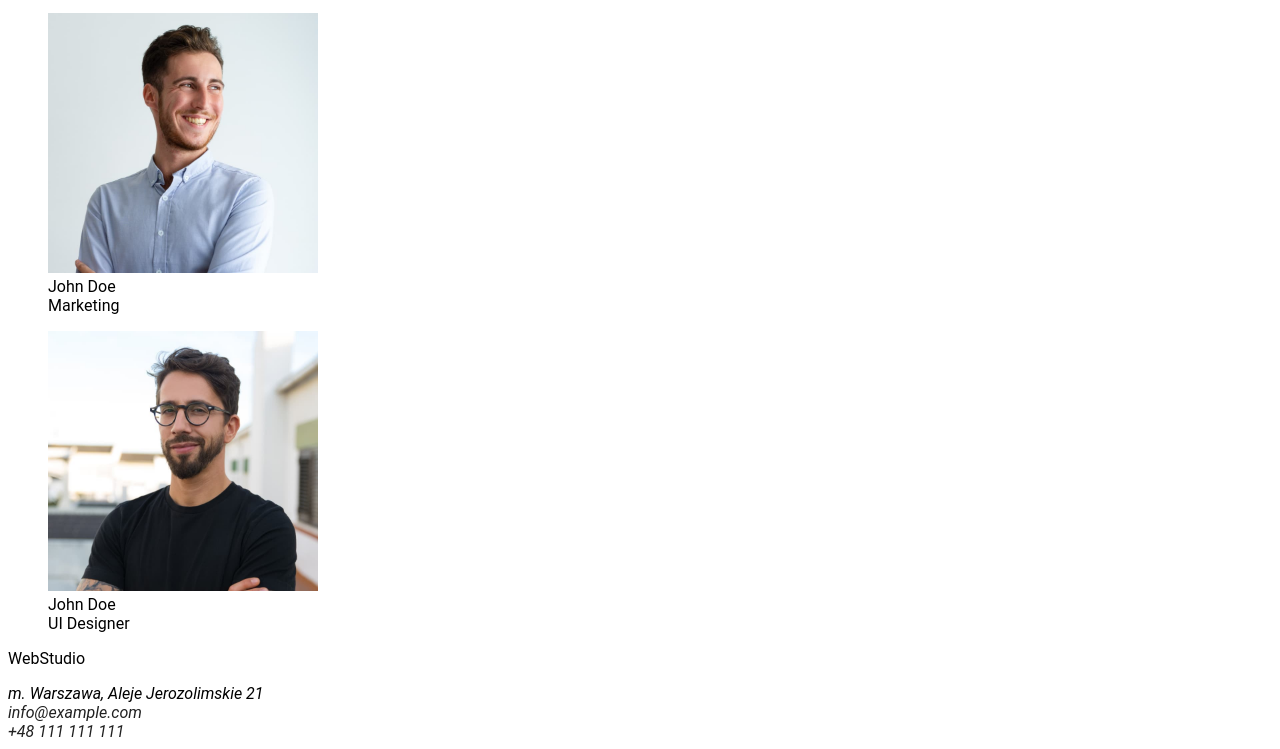
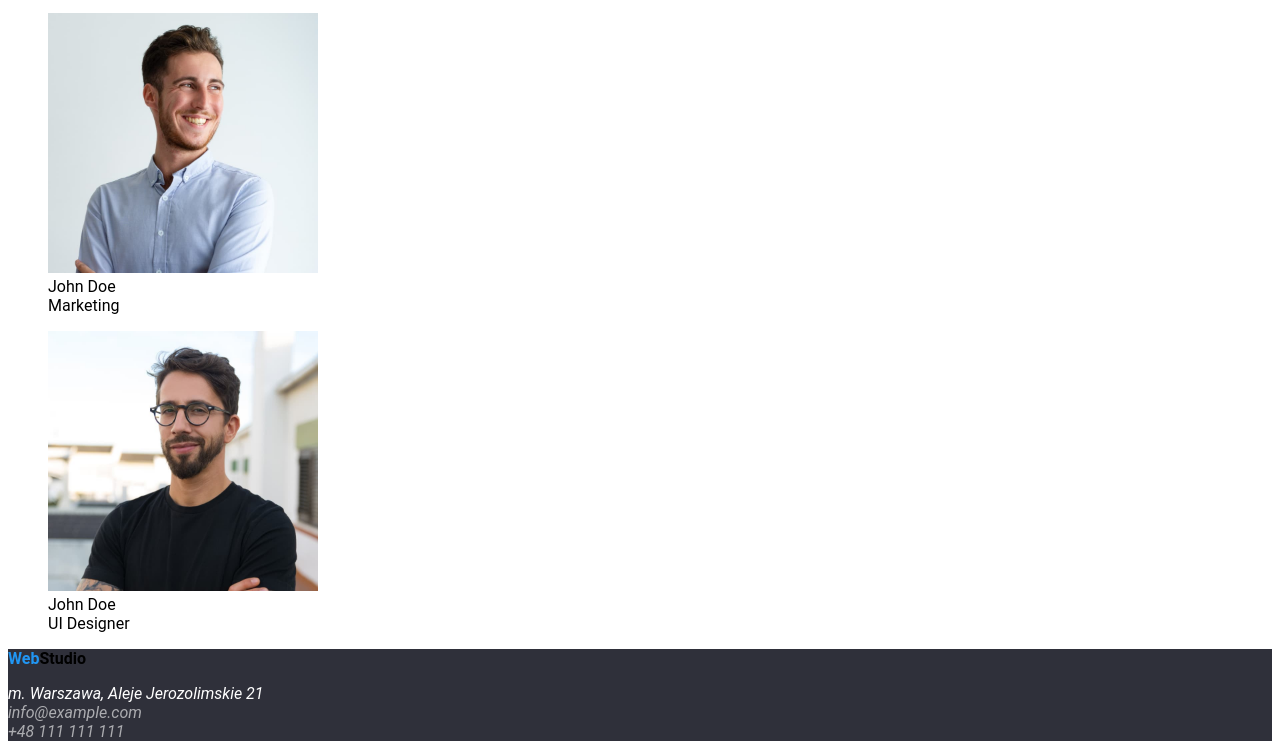
Before and after one commit to ewasawczynska/goit-markup-hw-02, a plain HTML site: page index.html in a window 1280 px wide. Shown: the part 1537-2286 px from the top of the page. Drawn offline with Linux system fonts and the light colour scheme.

Commit message:
footer
dodano styl do footer

```diff
--- a/css/styles.css
+++ b/css/styles.css
@@ -67,3 +67,24 @@ a {
 .category-buttons:active {
   color: #2196f3;
 }
+
+.footer {
+  background-color: #2f303a;
+}
+.footer > .logo {
+  font-weight: 700;
+  font-size: 26;
+  color: #000000;
+}
+.address {
+  color: #ffffff;
+}
+
+.contact-footer {
+  color: rgba(255, 255, 255, 60%);
+}
+
+.contact-footer:focus,
+.contact-footer:active {
+  color: #2196f3;
+}
--- a/index.html
+++ b/index.html
@@ -115,12 +115,14 @@
         </figure>
       </section>
     </main>
-    <footer>
-      <p>WebStudio</p>
-      <address>
+    <footer class="footer">
+      <p class="logo"><span class="web">Web</span>Studio</p>
+      <address class="address">
         m. Warszawa, Aleje Jerozolimskie 21 <br />
-        <a href="mailto:info@example.com">info@example.com</a><br />
-        <a href="tel:+48111111111">+48 111 111 111</a>
+        <a href="mailto:info@example.com" class="contact-footer"
+          >info@example.com</a
+        ><br />
+        <a href="tel:+48111111111" class="contact-footer">+48 111 111 111</a>
       </address>
     </footer>
   </body>
```
Also changed, not shown: portfolio.html (+10 -1 lines).
